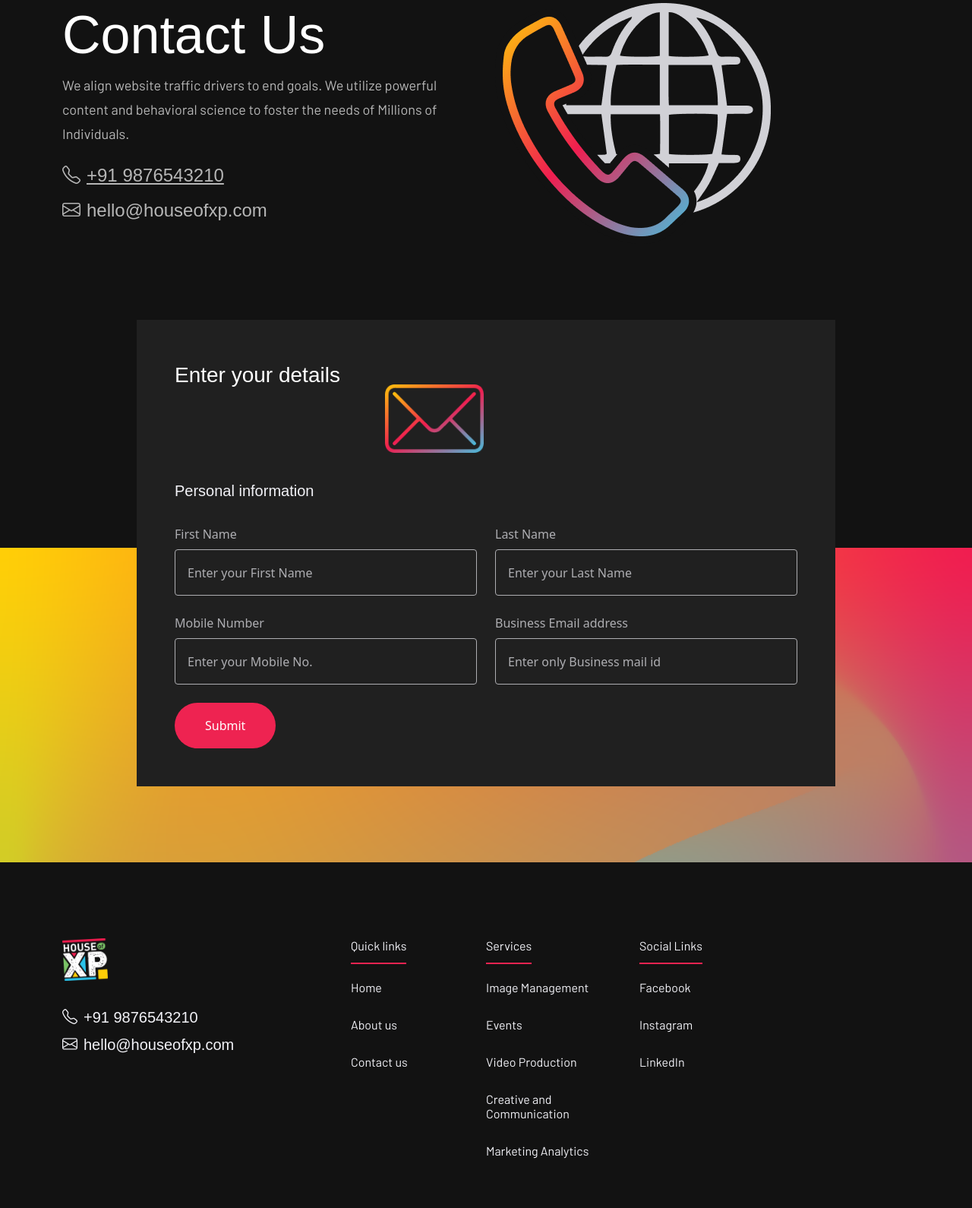
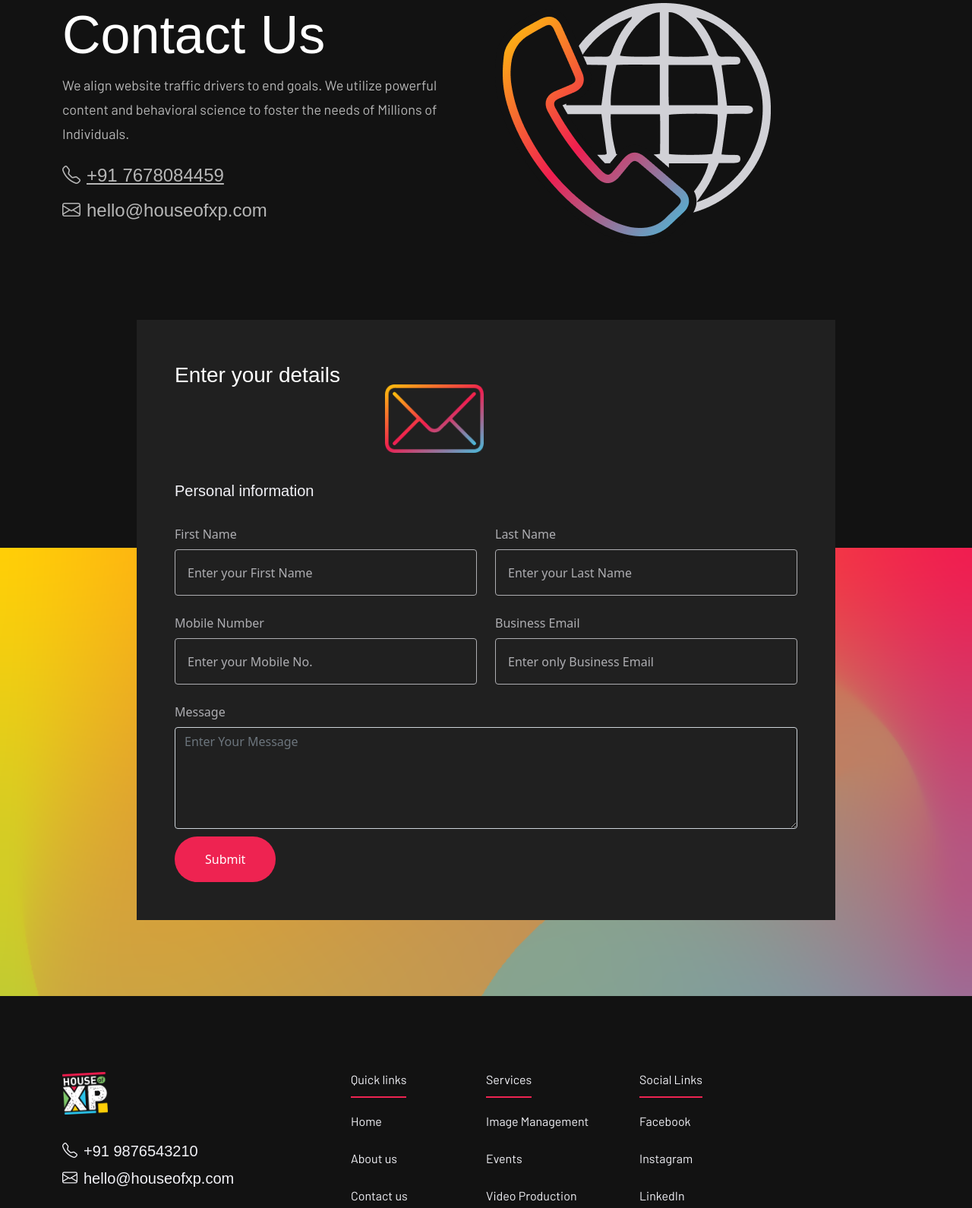
Before and after one commit to mdarbaz98/freelancePro1, a PHP site: page /augs/contact.php in a window 1280 px wide. Shown: the part 146-1736 px from the top of the page at 76% size. Before the commit the page ends 1671 px from the top, so only its background shows below. Run offline with PHP 8.4, Linux system fonts and the light colour scheme; some libraries are stand-ins or nearby versions; some web fonts are replaced.

Commit message:
contact page

```diff
--- a/contact.php
+++ b/contact.php
@@ -11,7 +11,7 @@ include ('./include/header.php')
                 to foster the needs of Millions of Individuals.
 </p>
             <div class="inner">
-                <p class="mb-0 py-1"><span class="me-2"><i class="bi bi-telephone"></i><a href="tel:+919876543210"></span>+91 9876543210</a>
+                <p class="mb-0 py-1"><span class="me-2"><i class="bi bi-telephone"></i><a href="tel:+917678084459"></span>+91 7678084459</a>
             </p>
                 <p class="mb-0 py-1"><span class="me-2"><a class="text-decoration-none" href="mailto:hello@houseofxp.com"><span class="me-2"><i class="bi bi-envelope"></i></span>hello@houseofxp.com</a>
                 </p>
@@ -35,33 +35,41 @@ include ('./include/header.php')
                     </div>
                 </div>
                 <p>Personal information</p>
-                <form>
+                <form id="contact_details">
                     <div class="row">
                         <div class="mb-4 col-lg-6">
                             <label for="exampleInputEmail1" class="form-label">First Name</label>
-                            <input type="firstname" class="form-control" placeholder="Enter your First Name" id="exampleInputEmail1" aria-describedby="emailHelp">
+                            <input type="text" class="form-control" placeholder="Enter your First Name" id="fname" name="fname" aria-describedby="emailHelp">
                           </div>
                           <div class="mb-4 col-lg-6">
                             <label for="exampleInputEmail1" class="form-label">Last Name</label>
-                            <input type="lastname" class="form-control" placeholder="Enter your Last Name" id="exampleInputEmail1" aria-describedby="emailHelp">
+                            <input type="text" class="form-control" placeholder="Enter your Last Name" id="lname" name="lname" aria-describedby="emailHelp">
                           </div>
                           <div class="mb-4 col-lg-6">
                             <label for="exampleInputEmail1" class="form-label">Mobile Number</label>
-                            <input type="Mobile number" class="form-control" placeholder="Enter your Mobile No." id="exampleInputEmail1" aria-describedby="emailHelp">
+                            <input type="Mobile number" class="form-control" placeholder="Enter your Mobile No." name="mobile" id="mobile" aria-describedby="emailHelp">
                           </div>
                           <div class="mb-4 col-lg-6">
-                            <label for="exampleInputEmail1" class="form-label">Business Email address</label>
-                            <input type="email" class="form-control" placeholder="Enter only Business mail id   " id="exampleInputEmail1" aria-describedby="emailHelp">
+                            <label for="exampleInputEmail1" class="form-label">Business Email</label>
+                            <input type="email" class="form-control" placeholder="Enter only Business Email" name="business_email" id="business_email" aria-describedby="emailHelp">
+                          </div>
+
+
+                          <div class="mb-12 col-lg-12">
+                          <label for="exampleInputEmail1" class="form-label">Message</label>
+                          <textarea name="message" id="message" style="background-color: #202020;" placeholder="Enter Your Message" class="form-control" cols="15" rows="5"></textarea>
+                          <!-- <input type="email" class="form-control" placeholder="Enter only Business mail id" id="exampleInputEmail1" aria-describedby="emailHelp"> -->
                           </div>
 
                     </div>
+                    <input type="hidden" name="btn" value="contact_details" />
+                    <button type="submit" class="btn btn-primary">Submit</button>
 
-                    <button type="submit" class="btn btn-primary">Submit</button>
                   </form>
             </div>
 
         </div>
     </section>
     <?php
-    include ('./include/footer.php')
+    include ('./include/footer.php');
     ?>
--- a/css/index.css
+++ b/css/index.css
@@ -1056,6 +1056,7 @@ footer .quick-link .left-quick-link ul li {
   border-radius: 50px;
   color: #fff;
   border: none;
+  margin-top: 10px;
 }
 .contact__page .form-background .last-heading {
   font-family: "Chivo", sans-serif;
--- a/include/footer.php
+++ b/include/footer.php
@@ -52,7 +52,69 @@
     </div>
     </footer>
 <script src="https://cdnjs.cloudflare.com/ajax/libs/jquery/3.6.1/jquery.min.js"></script>
-    <script src="https://cdn.jsdelivr.net/npm/bootstrap@5.2.3/dist/js/bootstrap.min.js"></script>
+<script src="https://ajax.aspnetcdn.com/ajax/jquery.validate/1.11.1/jquery.validate.min.js"></script>
+<script src="https://cdn.jsdelivr.net/jquery.validation/1.16.0/additional-methods.min.js"></script>
+<script src="https://cdn.jsdelivr.net/npm/bootstrap@5.2.3/dist/js/bootstrap.min.js"></script>
     <script src="js/script.js"></script>
+<script>
+
+
+$("#contact_details").validate({
+rules: {
+fname: "required",
+lname: "required",
+business_email: {
+    required: true,
+    email: true,
+    minlength: 8
+},
+mobile: {
+    required: true,
+    minlength: 10,
+    maxlength: 10
+},
+message: "required",
+},
+messages: {
+            fname: " Please Enter First Name",
+            lname: "Please Enter Last Name",
+            message: "Enter Your Query",
+},
+    submitHandler: function (form) {
+        //tinyMCE.triggerSave();
+    $.ajax({
+        url: 'action.php',
+        type: 'post',
+        data: new FormData(form),
+        contentType: false,
+        cache: false,
+        processData: false,
+        success: function (data) {
+
+             if(data=='done'){
+                $("#contact_details").trigger("reset");
+                alert("Our team will reach out within 24 hours once you fill the below details");
+             }
+            // {
+            //     $("#addAuthor").trigger("reset");
+            //     alert("Author Added Successfully");
+            //     location.reload();
+            // }
+            // else
+            // {
+            //     alert("Some Technical Issue");
+            // }
+
+
+        }
+
+    });
+
+
+    }
+});
+
+</script>
+
 </body>
 </html>
--- a/index.php
+++ b/index.php
@@ -12,7 +12,7 @@ include('./admin/include/config.php')
                         strike your next campaign over a coffee
                     </p>
                     <button class="c-btn">
-                        <a href="contact.php" class=" text-decoration-none text-white">let’s have a coffee</a>
+                        <a href="contact.php" class=" text-decoration-none text-white">let’ s connect</a>
                     </button>
                 </div>
             </div>
```
Also changed, not shown: action.php (added, +16 -0 lines).
